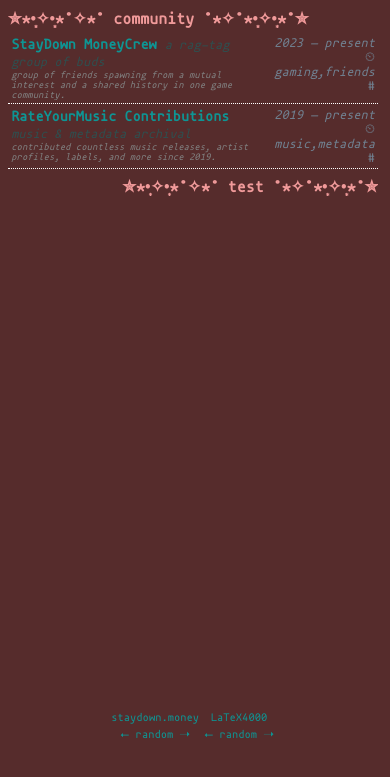
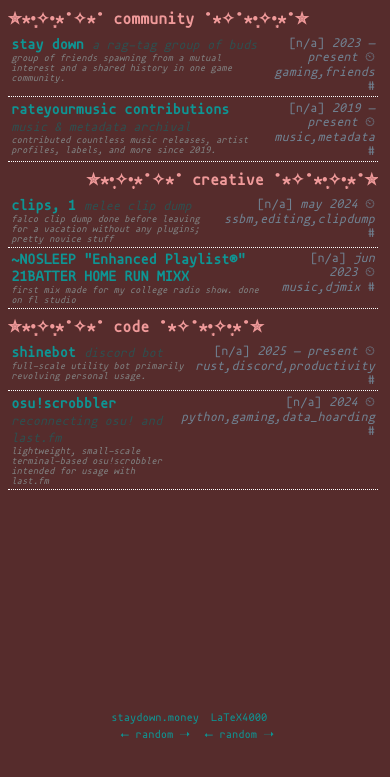
Before and after one commit to lucmayor/celestial-conjunction, an Astro site: page /projects in a window 390 px wide. Shown: the part 65-842 px from the top of the page. Built offline with nearby package versions, Linux system fonts and the light colour scheme; Astro itself is replaced by a stand-in of ours.

```diff
--- a/astro.config.mjs
+++ b/astro.config.mjs
@@ -1,9 +1,13 @@
 // @ts-check
 import { defineConfig } from 'astro/config';
+import { readingtime } from './src/pages/api/readingtime.js';
 import svelte from '@astrojs/svelte';
 
 // https://astro.build/config
 export default defineConfig({
+  markdown: {
+    remarkPlugins: [readingtime],
+  },
   integrations: [svelte({
     extensions: ['.svelte']
   })],
--- a/package.json
+++ b/package.json
@@ -12,6 +12,8 @@
     "@astrojs/svelte": "^7.1.0",
     "astro": "^5.8.1",
     "dotenv": "^16.5.0",
+    "mdast-util-to-string": "^4.0.0",
+    "reading-time": "^1.5.0",
     "svelte": "^5.33.14",
     "typescript": "^5.8.3"
   }
--- a/src/components/BlogHeader.astro
+++ b/src/components/BlogHeader.astro
@@ -9,7 +9,7 @@
         <h2>{ frontmatter.subtitle }</h2>
     </div>
     <div id="small-data">
-        <div><i>written by:</i> luc</div>
+        <div><i>written by:</i> { frontmatter.author }</div>
         <div>{ frontmatter.startdate?.slice(0,10) } — { frontmatter.enddate?.slice(0,10) }</div>
         <div><i>published: </i>{ frontmatter.pubdate?.slice(0,10) }</div>
         <div><i>moods: </i> { frontmatter.moods }</div>
@@ -66,4 +66,25 @@
         display: flex;
         flex-direction: column;
     }
+
+    @media only screen and (max-width:600px) {
+        h1 {
+            padding: 0%;
+        }
+
+        h2 {
+            padding: 0%;
+        }
+
+        #small-data {
+            margin-left: 0%;
+            flex-wrap: wrap;
+        }
+
+        #small-data > div {
+            width: 50%;
+            font-size: .8rem;
+            text-align: left;
+        }
+    }
 </style>
--- a/src/components/WorkEntry.astro
+++ b/src/components/WorkEntry.astro
@@ -1,5 +1,5 @@
 ---
-const { title, description, tags, link, bio, times } = Astro.props;
+const { title, description, tags, link, bio, times, readtime } = Astro.props;
 ---
 
 <div class="entry">
@@ -13,7 +13,7 @@
         </div>
     </div>
     <div id="details">
-        <span><i>{times? times : "unknown"}</i> &#x23F2;</span>
+        <span>{readtime? "["+readtime+"] " : "[n/a] "}<i>{times? times : "unknown"}</i> &#x23F2;</span>
         <span><i>{tags? tags + " " : "no tags"}</i> #</span>
     </div>
 </div>
--- /dev/null
+++ b/src/data/code.json
@@ -0,0 +1,26 @@
+[
+    {
+        "title": "shinebot",
+        "url": "https://github.com/lucmayor/shinebot",
+        "description": "discord bot",
+        "bio": "full-scale utility bot primarily revolving personal usage.",
+        "tags": [
+            "rust",
+            "discord",
+            "productivity"
+        ],
+        "times": "2025 — present"
+    },
+    {
+        "title": "osu!scrobbler",
+        "url": "https://github.com/lucmayor/osu-scrobbler",
+        "description": "reconnecting osu! and last.fm",
+        "bio": "lightweight, small-scale terminal-based osu!scrobbler intended for usage with last.fm",
+        "tags": [
+            "python",
+            "gaming",
+            "data_hoarding"
+        ],
+        "times": "2024"
+    }
+]
--- a/src/data/community.json
+++ b/src/data/community.json
@@ -1,6 +1,6 @@
 [
     {
-        "title": "StayDown MoneyCrew",
+        "title": "stay down",
         "url": "https://staydown.money",
         "description": "a rag-tag group of buds",
         "bio": "group of friends spawning from a mutual interest and a shared history in one game community.",
@@ -11,7 +11,7 @@
         "times": "2023 — present"
     },
     {
-        "title": "RateYourMusic Contributions",
+        "title": "rateyourmusic contributions",
         "url": "https://rateyourmusic.com/~romance",
         "description": "music & metadata archival",
         "bio": "contributed countless music releases, artist profiles, labels, and more since 2019.",
--- /dev/null
+++ b/src/data/creative.json
@@ -0,0 +1,25 @@
+[
+    {
+        "title": "clips, 1",
+        "url": "https://www.youtube.com/watch?v=aIdtUxpVpQE",
+        "description": "melee clip dump",
+        "bio": "falco clip dump done before leaving for a vacation without any plugins; pretty novice stuff",
+        "tags": [
+            "ssbm",
+            "editing",
+            "clipdump"
+        ],
+        "times": "may 2024"
+    },
+    {
+        "title": "~NOSLEEP \"Enhanced Playlist®\" 21BATTER HOME RUN MIXX",
+        "url": "https://soundcloud.com/signal-distortions/21st",
+        "description": "",
+        "bio": "first mix made for my college radio show. done on fl studio",
+        "tags": [
+            "music",
+            "djmix"
+        ],
+        "times": "jun 2023"
+    }
+]
--- a/src/pages/projects.astro
+++ b/src/pages/projects.astro
@@ -1,8 +1,10 @@
 ---
 	import Layout from "../layouts/Main.astro";
-	import WorkEntry from "../components/WorkEntry.astro";
+	import Entry from "../components/WorkEntry.astro";
 
 	import commprojects from "../data/community.json";
+	import creative from "../data/creative.json";
+	import code from "../data/code.json";
 ---
 
 <Layout heading="works" title="worksworksworksworksworksworks">
@@ -11,11 +13,26 @@
 		<div class="group">
 			{
 				commprojects.map(({ title, url, description, bio, tags, times}) => (
-					<WorkEntry title={title} link={url} description={description}, bio={bio}, tags={tags}, times={times} />
+					<Entry title={title} link={url} description={description}, bio={bio}, tags={tags}, times={times} />
 				))
 			}
 		</div>
-		<h1 class="alt">test</h1>
+		<h1 class="alt">creative</h1>
+		<div class="group">
+			{
+				creative.map(({ title, url, description, bio, tags, times}) => (
+					<Entry title={title} link={url} description={description}, bio={bio}, tags={tags}, times={times} />
+				))
+			}
+		</div>
+		<h1>code</h1>
+		<div class="group">
+			{
+				code.map(({ title, url, description, bio, tags, times}) => (
+					<Entry title={title} link={url} description={description}, bio={bio}, tags={tags}, times={times} />
+				))
+			}
+		</div>
 	</div>
 </Layout>
 
```
Also changed, not shown: src/data/workentries.json (+5 -4 lines), src/layouts/Blog.astro (+26 -0 lines), src/pages/blog.astro (+13 -7 lines), src/pages/posts/testpost.md (renamed from src/pages/blog/testpost.md, +2 -1 lines), 1 other file.
